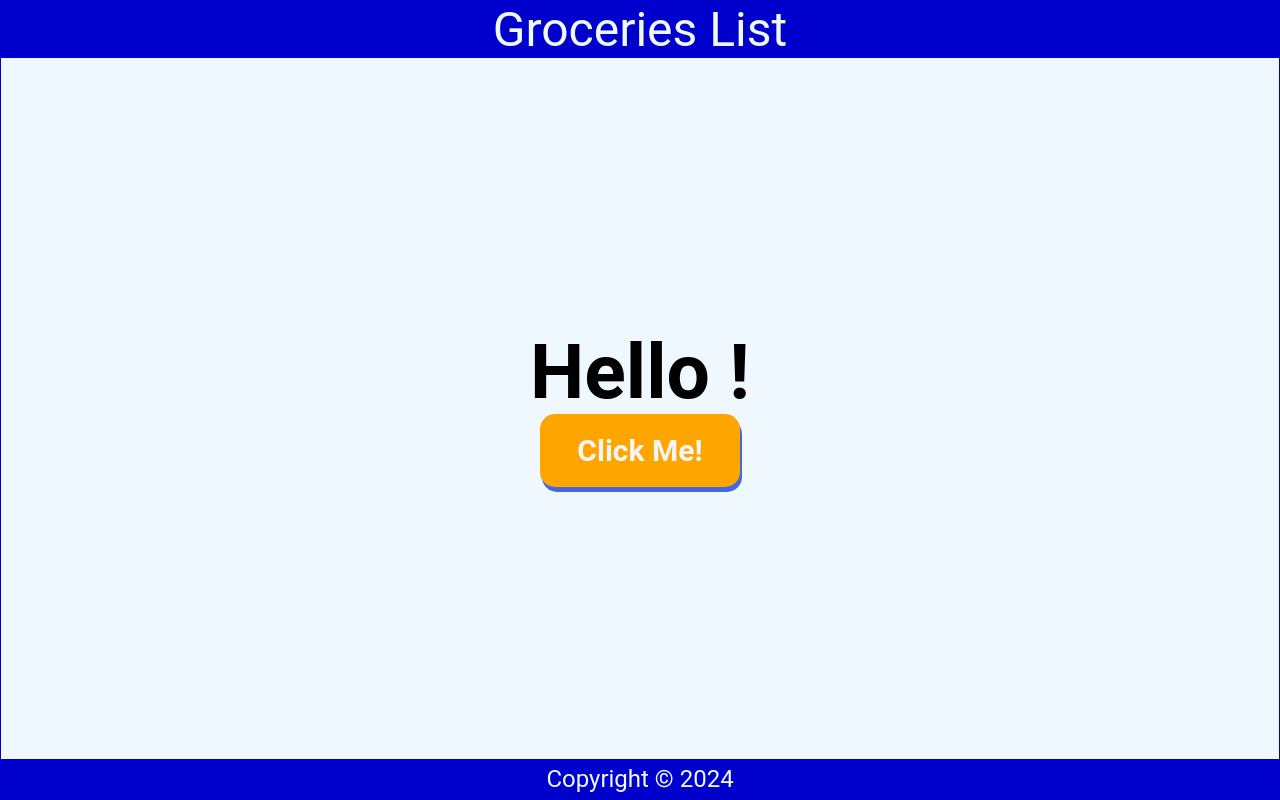
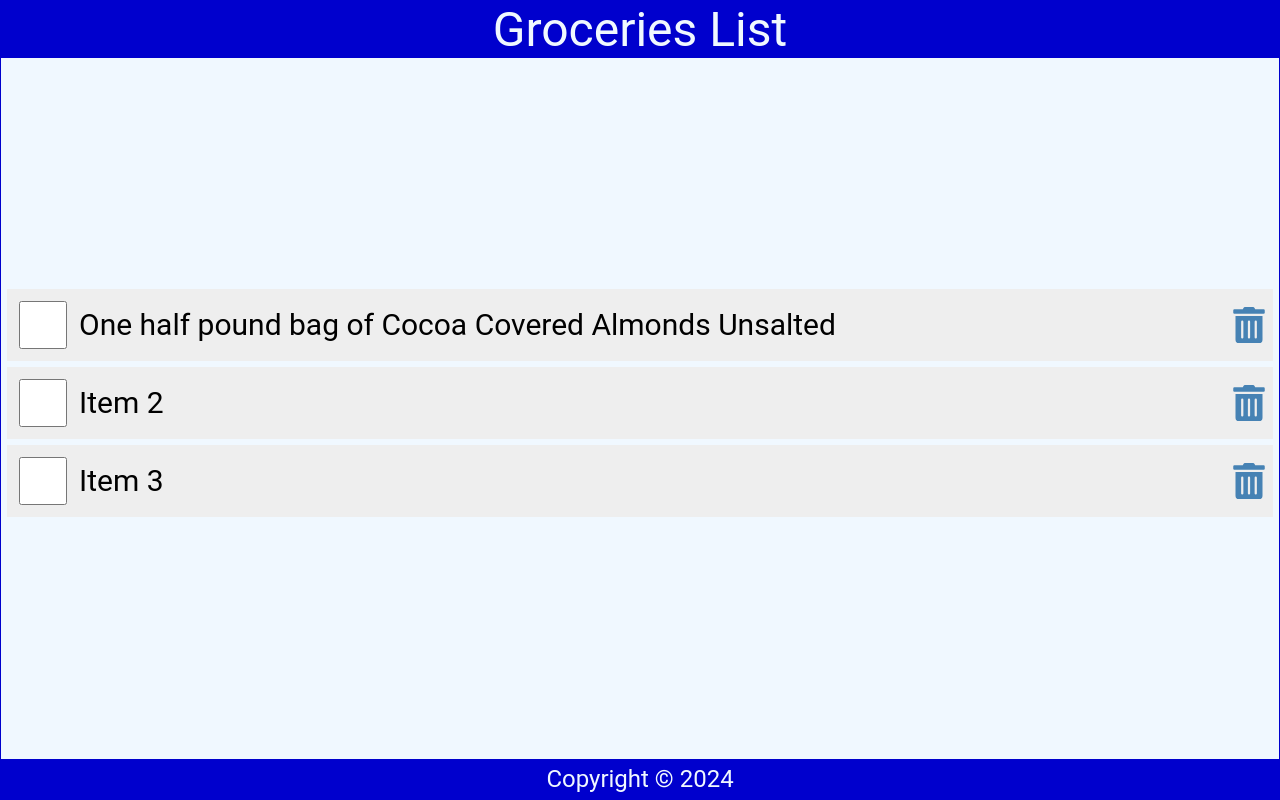
Before and after one commit to Karan551/React, a React (Vite) app in the folder react_with_dave_gray/01tut/01tut/: page / in a window 1280 px wide. Built offline with nearby package versions, Linux system fonts and the light colour scheme.

Commit message:
chapter-7 list & keys completed

```diff
--- a/react_with_dave_gray/01tut/01tut/package.json
+++ b/react_with_dave_gray/01tut/01tut/package.json
@@ -11,7 +11,8 @@
   },
   "dependencies": {
     "react": "^18.3.1",
-    "react-dom": "^18.3.1"
+    "react-dom": "^18.3.1",
+    "react-icons": "^5.3.0"
   },
   "devDependencies": {
     "@eslint/js": "^9.9.0",
--- a/react_with_dave_gray/01tut/01tut/src/App.jsx
+++ b/react_with_dave_gray/01tut/01tut/src/App.jsx
@@ -1,7 +1,6 @@
 import Header from "./Components/Header";
 import Content from "./Components/Content";
 import Footer from "./Components/Footer";
-
 
 
 function App() {
--- a/react_with_dave_gray/01tut/01tut/src/Components/Content.jsx
+++ b/react_with_dave_gray/01tut/01tut/src/Components/Content.jsx
@@ -1,22 +1,64 @@
-import React, { useState } from 'react';
+import React, { useState, useEffect } from 'react';
+import { data } from "../data";
+import { FaTrashAlt } from "react-icons/fa";
+const Content = () => {
 
-const Content = () => {
-    const [name, setName] = useState("");
-    const nameArr = ["Master", "Ganesh", "Mahesh", "Amitesh", "Alokesh"];
+    const storedData = JSON.parse(localStorage.getItem("shopplingList"));
+
+    const [items, setItems] = useState(storedData && storedData.length ? storedData : data);
 
 
-    const handleName = () => {
-        const randomNum = Math.floor(Math.random() * nameArr.length);
 
-        return setName(nameArr[randomNum]);
+
+
+    const handlCheck = (id) => {
+
+        const listItems = items.map((eachObject) => (eachObject.id === id ? { ...eachObject, checked: !eachObject.checked } : eachObject));
+
+        setItems(listItems);
+
+        localStorage.setItem("shopplingList", JSON.stringify(listItems));
     };
+
+    const handleDelete = (id) => {
+        const listItems = items.filter((eachObject) => eachObject.id !== id);
+
+        setItems(listItems);
+        localStorage.setItem("shopplingList", JSON.stringify(listItems));
+    };
+
     return (
         <main className='main'>
-            <h1>Hello {name} !</h1>
+            {
+                items.length ?
+                    (
+                        <ul>
 
-            <div>
-                <button type="button" onClick={handleName}>Click Me!</button>
-            </div>
+                            {
+                                items.map((eachItem) => (
+                                    <li key={eachItem.id} className='item'>
+
+                                        <input
+                                            type="checkbox"
+                                            onChange={() => handlCheck(eachItem.id)}
+                                            checked={eachItem.checked}
+                                        />
+
+                                        <label style={eachItem.checked ? { textDecoration: "line-through" } : null}>{eachItem.item}</label>
+
+                                        <FaTrashAlt
+                                            role='button'
+                                            tabIndex="0"
+                                            onClick={() => handleDelete(eachItem.id)}
+                                        />
+
+                                    </li>
+                                ))
+                            }
+                        </ul>
+                    )
+                    : <p>No List Items available</p>
+            }
         </main>
     );
 };
--- /dev/null
+++ b/react_with_dave_gray/01tut/01tut/src/data.js
@@ -0,0 +1,18 @@
+export const data = [
+    {
+        id: 1,
+        checked: false,
+        item: "One half pound bag of Cocoa Covered Almonds Unsalted"
+    },
+    {
+        id: 2,
+        checked: false,
+        item: "Item 2",
+    },
+    {
+        id: 3,
+        checked: false,
+        item: "Item 3",
+    },
+
+];
--- a/react_with_dave_gray/01tut/01tut/src/index.css
+++ b/react_with_dave_gray/01tut/01tut/src/index.css
@@ -103,32 +103,99 @@ h1 {
   line-height: 1.1;
 }
 
-button {
+.btn {
   border-radius: 15px;
   border: 1px solid transparent;
   padding: 0.6em 1.2em;
   font-size: 1.25em;
   font-weight: 700;
   font-family: inherit;
-  background-color:orange;
+  background-color: orange;
   cursor: pointer;
-  transition: border-color,transform 0.5s ease-in-out;
+  transition: border-color, transform 0.5s ease-in-out;
   color: whitesmoke;
-  box-shadow: 2px 5px royalblue ;
+  box-shadow: 2px 5px royalblue;
 }
 
-button:hover {
+.btn:hover {
   border-color: greenyellow;
   background-color: cornflowerblue;
   transform: scale(1.2);
 }
-button:active{
+
+.btn:active {
   box-shadow: 4px 8px 10px rgb(105, 105, 105);
 }
 
-button:focus,
-button:focus-visible {
+.btn:focus,
+.btn:focus-visible {
   outline: 4px auto -webkit-focus-ring-color;
+}
+
+.toggle-content {
+  transition: all 0.5s ease-in-out;
+
+}
+
+ul {
+  list-style: none;
+  width: 100%;
+  padding: 0 0.25rem 0.25rem;
+}
+
+ul li::before {
+  content: "\200B";
+}
+
+.item {
+  display: flex;
+  justify-content: flex-start;
+  align-items: center;
+  padding: 0.5rem 0 0.5rem 0.5rem;
+  margin: 0.25rem 0;
+  background-color: #eee;
+}
+
+.item:first-child {
+  margin: 0;
+}
+
+.item input[type="checkbox"] {
+  text-align: center;
+  width: 2.5rem;
+  width: 48px;
+  min-width: 48px;
+
+  height: 2.5rem;
+  height: 48px;
+  min-height: 48px;
+  cursor: pointer;
+  margin-right: 0.5rem;
+}
+
+.item input[type="checkbox"]:focus+label {
+  text-decoration: underline;
+}
+
+.item>label {
+  font-size: 1.25rem;
+  font-weight: 400;
+  flex-grow: 1;
+}
+
+.item svg {
+  width: 48px;
+  min-width: 48px;
+  height: 36px;
+  font-size: 1rem;
+  color: steelblue;
+  cursor: pointer;
+}
+
+.item svg:focus,
+.item svg:hover {
+  color: red;
+  outline: none;
 }
 
 /* @media (prefers-color-scheme: light) {
```
Also changed, not shown: 1 other file (tests, documents, lock files or other folders).
